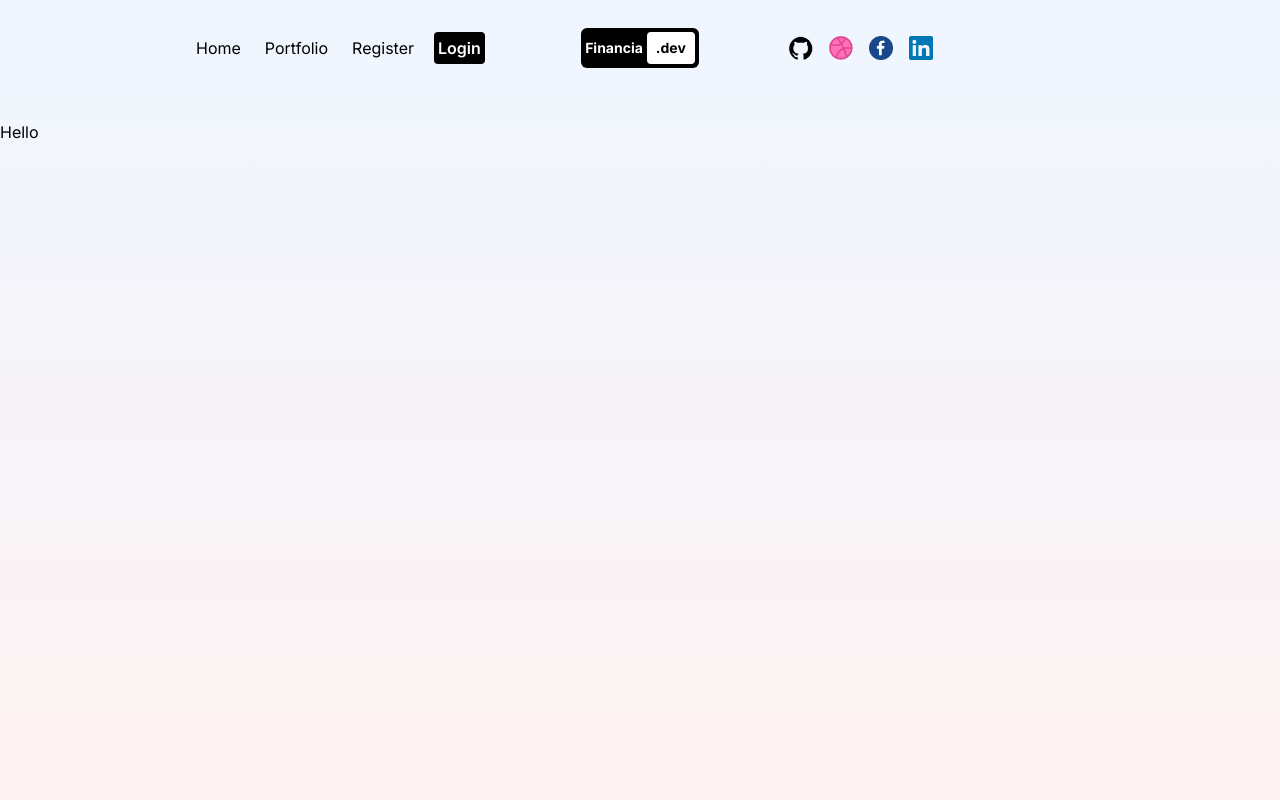
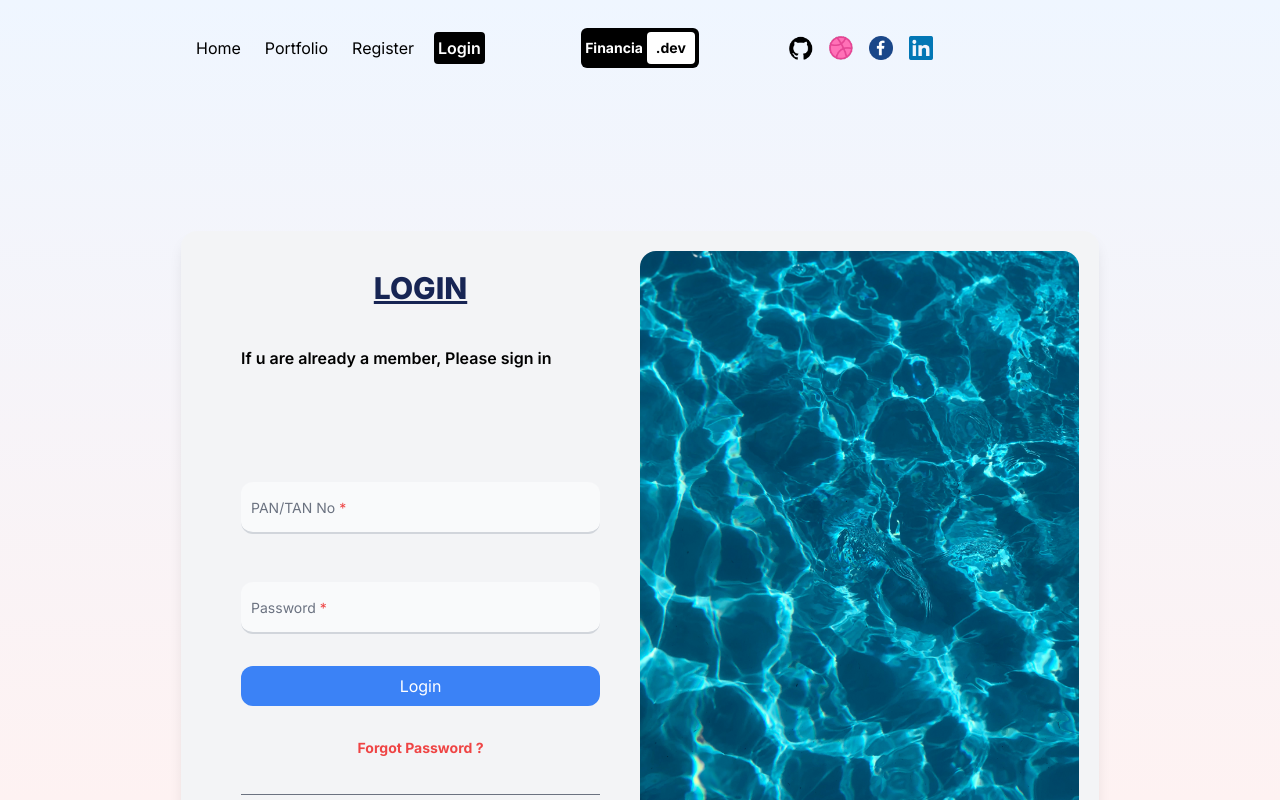
Before and after one commit to Anirban007-jpg/FinancialWebsiteFrontend, a Next.js app: page /login in a window 1280 px wide. Built offline with nearby package versions, Linux system fonts and the light colour scheme.

Commit message:
Completed Login and forgot password Page

```diff
--- a/package.json
+++ b/package.json
@@ -14,6 +14,7 @@
     "next": "14.1.0",
     "react": "18",
     "react-dom": "18",
+    "react-icons": "^5.2.0",
     "react-simple-typewriter": "^5.0.1"
   },
   "devDependencies": {
--- /dev/null
+++ b/src/app/components/ForgotPasswordComponent.jsx
@@ -0,0 +1,35 @@
+'use client'
+import { motion } from 'framer-motion'
+import React from 'react'
+
+
+const ForgotPasswordComponent = () => {
+  return (
+    <motion.div className="h-full mt-20" initial={{y:"-200vh"}} animate={{y:"0%"}} transition={{duration: 1}}>
+    <section className='h-screen flex items-center justify-center'>
+      <div className='bg-gray-100 flex rounded-2xl shadow-lg w-4xl p-5 items-center'>
+        {/* LEFT SIDE*/}
+        <div className='md:w-1/2 mdd:w-full px-10'>
+          <h2 className='font-extrabold text-3xl text-blue-950 text-center underline uppercase mb-2'>Reset Your Pasword</h2>
+          <form className='md:flex mdd:flex md:flex-col mdd:flex-col flex flex-col gap-4'>
+            <div className='py-4 grid grid-cols-1 gap-4'>
+              <div className='relative mt-8'>
+                <input className="block p-2 rounded-xl px-2.5 pb-2.5 pt-5 w-full text-sm text-gray-900 bg-gray-50 dark:bg-gray-700 border-0 border-b-2 border-gray-300 appearance-none dark:text-white dark:border-gray-600 dark:focus:border-blue-500 focus:outline-none focus:ring-0 focus:border-blue-600 peer" placeholder=" " />
+                <label className="absolute text-sm text-gray-500 dark:text-gray-400 duration-300 transform -translate-y-4 scale-75 top-4 z-10 origin-[0] start-2.5 peer-focus:text-purple-950 peer-focus:dark:text-purple-950 peer-focus:font-bold peer-placeholder-shown:scale-100 peer-placeholder-shown:translate-y-0 peer-focus:scale-75 before:content-[' '] after:content-['*'] after:text-red-500 after:ml-1 peer-focus:-translate-y-4 rtl:peer-focus:translate-x-1/4 rtl:peer-focus:left-auto">Registered Email</label>
+              </div>
+            </div>
+            <button className='bg-blue-500 rounded-xl text-white py-2'>Send Reset Link</button>
+        </form>
+        </div>
+
+        {/* LEFT SIDE*/}
+        <div className=' md:block mdd::block hidden w-1/2'>
+          <img className="rounded-2xl h-[650px]" src="/bg-jpg.jpg" alt='' />
+        </div>
+      </div>
+    </section>
+    </motion.div>
+  )
+}
+
+export default ForgotPasswordComponent
--- a/src/app/components/LoginComponent.jsx
+++ b/src/app/components/LoginComponent.jsx
@@ -1,12 +1,47 @@
 'use client'
 import React from 'react'
+import { FaGoogle } from "react-icons/fa";
 import { motion } from 'framer-motion'
+import Link from 'next/link';
 
 const LoginComponent = () => {
   return (
-    <motion.div className="h-[110vh] mt-6 overflow-hidden" initial={{y:"-200vh"}} animate={{y:"0%"}} transition={{duration: 1}}>
-        <section>
-          Hello
+    <motion.div className="h-full mt-20" initial={{y:"-200vh"}} animate={{y:"0%"}} transition={{duration: 1}}>
+        <section className='h-screen flex items-center justify-center'>
+          <div className='bg-gray-100 flex rounded-2xl shadow-lg w-4xl p-5 items-center'>
+            {/* LEFT SIDE*/}
+            <div className='md:w-1/2 mdd:w-full px-10'>
+              <h2 className='font-extrabold text-3xl text-blue-950 text-center underline uppercase mb-10'>Login</h2>
+              <p className='font-sm font-semibold mt-4 mb-16'>If u are already a member, Please sign in</p>
+              <form className='md:flex mdd:flex md:flex-col mdd:flex-col flex flex-col gap-4'>
+                <div className='py-4 grid grid-cols-1 gap-4'>
+                  <div className='relative mt-8'>
+                    <input className="block p-2 rounded-xl px-2.5 pb-2.5 pt-5 w-full text-sm text-gray-900 bg-gray-50 dark:bg-gray-700 border-0 border-b-2 border-gray-300 appearance-none dark:text-white dark:border-gray-600 dark:focus:border-blue-500 focus:outline-none focus:ring-0 focus:border-blue-600 peer" placeholder=" " />
+                    <label className="absolute text-sm text-gray-500 dark:text-gray-400 duration-300 transform -translate-y-4 scale-75 top-4 z-10 origin-[0] start-2.5 peer-focus:text-purple-950 peer-focus:dark:text-purple-950 peer-focus:font-bold peer-placeholder-shown:scale-100 peer-placeholder-shown:translate-y-0 peer-focus:scale-75 before:content-[' '] after:content-['*'] after:text-red-500 after:ml-1 peer-focus:-translate-y-4 rtl:peer-focus:translate-x-1/4 rtl:peer-focus:left-auto">PAN/TAN No</label>
+                  </div>
+                </div>
+                <div className='py-4 grid grid-cols-1 gap-4'>
+                  <div className='relative mt-0'>
+                    <input className="block p-2 rounded-xl px-2.5 pb-2.5 pt-5 w-full text-sm text-gray-900 bg-gray-50 dark:bg-gray-700 border-0 border-b-2 border-gray-300 appearance-none dark:text-white dark:border-gray-600 dark:focus:border-blue-500 focus:outline-none focus:ring-0 focus:border-blue-600 peer" placeholder=" " />
+                    <label className="absolute text-sm text-gray-500 dark:text-gray-400 duration-300 transform -translate-y-4 scale-75 top-4 z-10 origin-[0] start-2.5 peer-focus:text-purple-950 peer-focus:dark:text-purple-950 peer-focus:font-bold peer-placeholder-shown:scale-100 peer-placeholder-shown:translate-y-0 peer-focus:scale-75 before:content-[' '] after:content-['*'] after:text-red-500 after:ml-1 peer-focus:-translate-y-4 rtl:peer-focus:translate-x-1/4 rtl:peer-focus:left-auto">Password</label>
+                  </div>
+                </div>
+                <button className='bg-blue-500 rounded-xl text-white py-2'>Login</button>
+                <p className='mt-0 text-sm text-red-500 text-center font-bold py-4'><Link href="/forgotpassword">Forgot Password ?</Link></p>
+              </form>
+              <div className='mt-5 grid grid-cols-1 items-center text-gray-500'>
+                <hr className='border-gray-500'/>
+                <p className='text-center font-bold font-sm'>OR</p>
+                <hr className='border-gray-500'/>
+              </div>
+              <button className='bg-blue-300 rounded-xl mt-5 flex justify-center items-center border w-full text-white py-2'><FaGoogle className='mr-3' />Login with Google</button>
+
+            </div>
+            {/* LEFT SIDE*/}
+            <div className=' md:block mdd::block hidden w-1/2'>
+              <img className="rounded-2xl h-[650px]" src="/bg-jpg.jpg" alt='' />
+            </div>
+          </div>
         </section>
     </motion.div>
   )
--- a/src/app/components/RegisterComponent.jsx
+++ b/src/app/components/RegisterComponent.jsx
@@ -100,20 +100,19 @@ const RegisterComponent = () => {
   }
 
   return (
-    <motion.div className="h-full smm:h-[140vh] mdd:h-[140vh] w-full " initial={{y:"-200vh"}} animate={{y:"0%"}} transition={{duration: 1}}>
-      <div className="flex items-center justify-center h-full overflow-scroll">
+    <motion.div className="h-full smm:h-[140vh] mdd:h-[140vh] w-screen " initial={{y:"-200vh"}} animate={{y:"0%"}} transition={{duration: 1}}>
+      <div className="flex items-center justify-center h-full smm:h-full smm:scroll-auto smm:overflow-scroll lg:overflow-scroll scroll-auto overflow-scroll">
         {/* <div className='sm:pt-30'></div> */}
-        <form className='relative flex flex-col m-6 space-y-8 bg-gray-300 shadow-2xl smm:mt-8  mdd:mt-12 rounded-2xl md:flex-row md:space-y-0' onSubmit={handleSubmit}>
+        <form className='relative flex flex-col m-4 space-y-8 md:mt-[-150px] bg-gray-300 shadow-2xl smm:mt-8 mdd:mt-12 rounded-2xl md:flex-row md:space-y-0' onSubmit={handleSubmit}>
           <div className='flex flex-col justify-center p-8 md:p-14'>
             <span className='mb-1 text-3xl font-bold text-center underline uppercase text-blue-500'>Sign up</span>
             <span className='mb-8 text-center text-black font-semibold'>Welcome ! Please Register yourself</span>
             <div className='py-4 grid grid-cols-1 gap-4'>
               <div className='relative'>
-                <label className="absolute text-sm text-gray-500 dark:text-gray-400 duration-300 transform -translate-y-4 scale-75 top-4 z-10 origin-[0] start-2.5 peer-focus:text-purple-950 peer-focus:dark:text-purple-950 peer-focus:font-bold peer-placeholder-shown:scale-100 peer-placeholder-shown:translate-y-0 peer-focus:scale-75 before:content-[' '] after:content-['*'] after:text-red-500 after:ml-1 peer-focus:-translate-y-4 rtl:peer-focus:translate-x-1/4 rtl:peer-focus:left-auto">Account Group</label>
-                <select value={role} onChange={handleChangeInput('role')} className="block rounded-t-lg px-2.5 pb-2.5 pt-5 w-full text-sm text-gray-900 bg-gray-50 dark:bg-gray-700 border-0 border-b-2 border-gray-300 appearance-none dark:text-white dark:border-gray-600 dark:focus:border-blue-500 focus:outline-none focus:ring-0 focus:border-blue-600 peer">
-                    <option value="">Choose Role</option>
-                    <option value="Individual">Individual</option>
-                    <option value="Company">Company</option>
+                <select value={role} onChange={handleChangeInput("role")} id="countries" class="bg-gray-50 border border-gray-300 text-gray-900 text-sm rounded-lg focus:ring-blue-500 focus:border-blue-500 block w-full p-2.5 dark:bg-gray-700 dark:border-gray-600 dark:placeholder-gray-400 dark:text-white dark:focus:ring-blue-500 dark:focus:border-blue-500">
+                  <option selected>Choose a role</option>
+                  <option value="Company">Company</option>
+                <option value="Individual">Individual</option>
                 </select>
               </div>
             </div>
--- /dev/null
+++ b/src/app/forgotpassword/page.jsx
@@ -0,0 +1,12 @@
+import React from 'react'
+import ForgotPasswordComponent from '../components/ForgotPasswordComponent'
+
+const page = () => {
+  return (
+    <>
+        <ForgotPasswordComponent/>
+    </>
+  )
+}
+
+export default page
--- a/tailwind.config.js
+++ b/tailwind.config.js
@@ -18,7 +18,6 @@ module.exports = {
 
       'lg': '1024px',
       // => @media (min-width: 1024px) { ... }
-
 
       'mdd': '375px',
       // => @media (min-width: 768px) { ... }
```
Also changed, not shown: public/bg-jpg.jpg (added), 1 other file (tests, documents, lock files or other folders).
